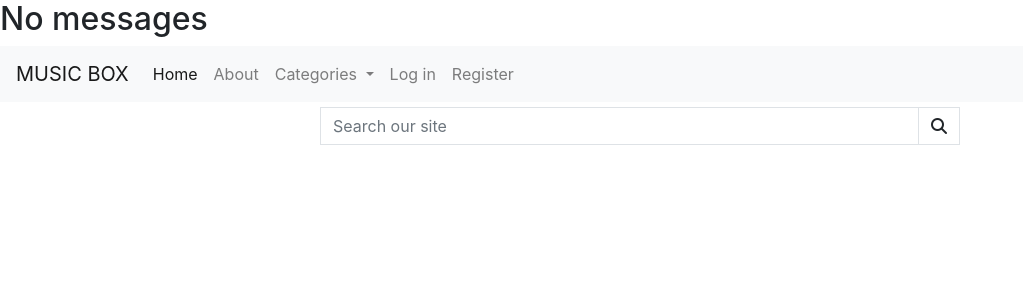
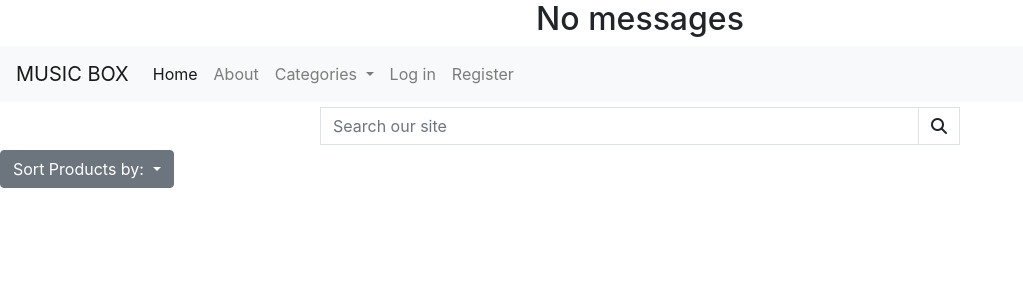
Before and after one commit to stuartj073/music-box, a Django app: page /products/ in a window 1280 px wide. Shown: the top 300 px of the page, without its empty margins (0-1023 px from the left). Run offline with Django 4.2, Linux system fonts and the light colour scheme; data that the repository does not hold is empty; some libraries are stand-ins or nearby versions.

Commit message:
Increase padding of products

```diff
--- a/category_test/templates/categories.html
+++ b/category_test/templates/categories.html
@@ -4,7 +4,9 @@
 
 <h1 class="center-align"><a href="{% url 'index' %}">Products </a>| <a href="{% url 'category' %}">Categories</a></h1>
 
-<div class="row">
+
+<h1><a href="{% url 'records' %}">Record</a></h1>
+<!-- <div class="row">
     {% for category in categories %}
     <div class="card">
         <img class="card-img" src="/media/wes-hicks-MEL-jJnm7RQ-unsplash.jpg" alt="{{ category.name }}">
@@ -13,6 +15,6 @@
         </div>
     </div>
     {% endfor %}
-</div>
+</div> -->
 
 {% endblock %}
--- a/home/templates/home/index.html
+++ b/home/templates/home/index.html
@@ -10,7 +10,7 @@
     </div>
 </section>
 <section class="container-fluid my-auto h-100">
-    <h1 class="center-align">Products | <a href="{% url 'category' %}">Categories</a></h1>
+    <h1>Products | <a href="{% url 'category' %}">Categories</a></h1>
         <div class="row">
             {% for product in products %}
             <div class="col-12 col-md-6">
--- a/products/templates/products/products.html
+++ b/products/templates/products/products.html
@@ -1,6 +1,20 @@
 {% extends "base.html" %}
 {% load static %}
+
+{% block extra_js %}
+<script src="https://cdnjs.cloudflare.com/ajax/libs/popper.js/2.6.0/umd/popper.min.js" integrity="sha512-BmM0/BQlqh02wuK5Gz9yrbe7VyIVwOzD1o40yi1IsTjriX/NGF37NyXHfmFzIlMmoSIBXgqDiG1VNU6kB5dBbA==" crossorigin="anonymous" referrerpolicy="no-referrer"></script>
+{% endblock %}
 {% block content %}
+<div class="dropdown">
+    <button class="btn btn-secondary dropdown-toggle" type="button" id="dropdownMenuButton1" data-bs-toggle="dropdown" aria-expanded="false">
+      Sort Products by:
+    </button>
+    <ul class="dropdown-menu" aria-labelledby="dropdownMenuButton1">
+      <li><a class="dropdown-item" href="#">Price</a></li>
+      <li><a class="dropdown-item" href="#">Rating</a></li>
+      <li><a class="dropdown-item" href="#">Category</a></li>
+    </ul>
+  </div>
 <div class="row">
     {% for product in products %}
     <div class="col-12 col-md-6 col-lg-4">
--- a/products/views.py
+++ b/products/views.py
@@ -1,5 +1,5 @@
 from django.shortcuts import render, redirect, get_object_or_404, reverse
-from .models import Product
+from .models import Product, Category
 from django.db.models import Q
 from django.contrib import messages
 
@@ -9,10 +9,11 @@ from django.contrib import messages
 def products(request):
     """ Show all products along with search and sort features. """
 
-    products = Product.objects.all()
+    products = Product.objects.order_by('-price')
     query = None
 
     if request.method == "GET":
+
         if 'q' in request.GET:
             query = request.GET['q']
             if not query:
@@ -47,7 +48,7 @@ def records(request):
     products = Product.objects.all()
 
     context = {
-        'products': products,
+        'product': products,
     }
 
     return render(request, "products/records.html", context)
--- a/static/css/base.css
+++ b/static/css/base.css
@@ -13,7 +13,7 @@ a {
     color:inherit;
 }
 
-h1 {
+h1, h2, h3, h4, h5 {
     text-align:center;
 }
 
@@ -114,6 +114,7 @@ h1 .cover {
     background-clip: border-box;
     border: 1px solid rgba(0,0,0,.125);
     border-radius: 0.25rem;
+    padding:20px;
 }
 
 .card-details img {
--- a/templates/base.html
+++ b/templates/base.html
@@ -46,7 +46,7 @@
 </header>
 {% if messages %}
     <div class="messages">
-        <h1 class="center-align">Welcom {{ user.username }}!</h1>
+        <h1 class="center-align">Welcome {{ user.username }}!</h1>
     </div>
 {% else %}
     <h2 class="center-align">No messages</h2>
@@ -128,8 +128,6 @@
             <div class="alert alert-light" role="alert">
                 <p class="lead"><strong>Search result</strong></p>
             </div>
-            {{ product.name }}
-            {{ product.desc }}
         {% else %}
             <div class="alert alert-dark" role="alert">
                 <p class="lead"><strong>Sorry, no products matched your search query</strong></p>
```
Also changed, not shown: products/templates/products/records.html (+6 -5 lines).
